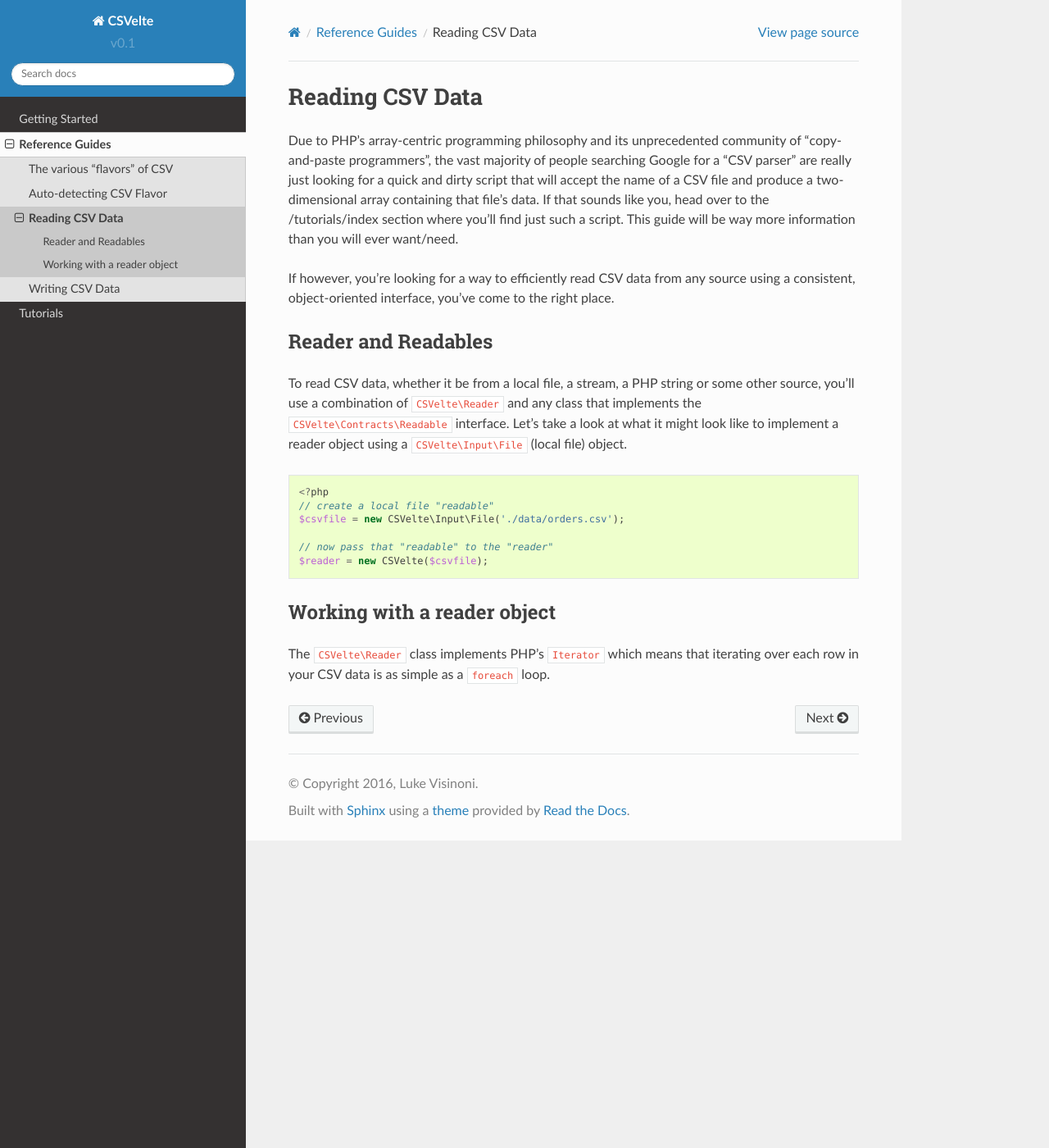
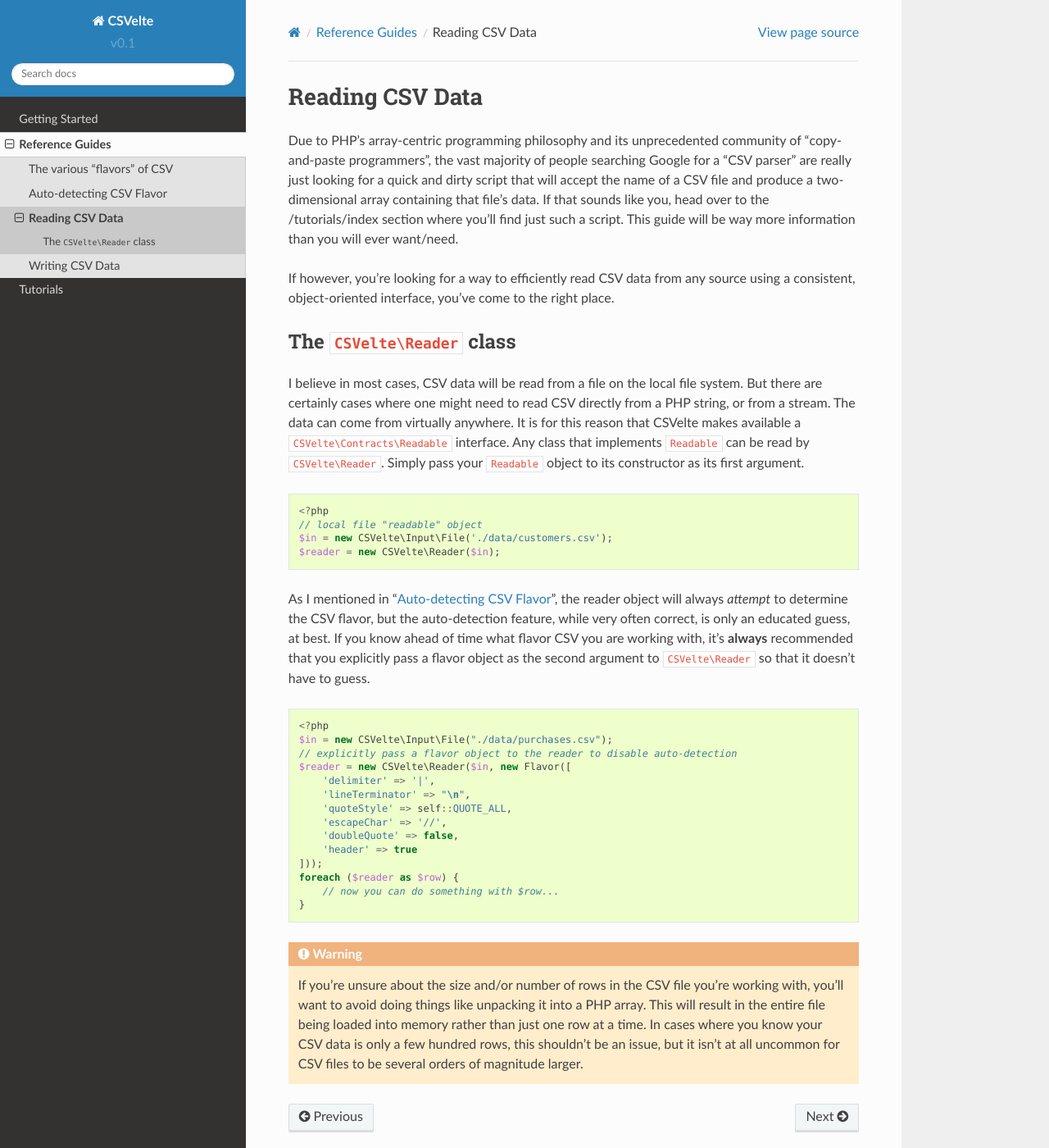
Before and after one commit to nozavroni/csvelte, a Sphinx documentation site: the page built from docs/reference/reading.rst, in a window 1280 px wide and 1400 px high. Shown: the whole window at 82% size. Built offline with Sphinx 7.4.7 and the Read the Docs theme 2.0.0, drawn with Linux system fonts in a browser that asks for light colours; cross-references to code outside the pages are shown as plain code.

Commit message:
Added stuff to reading #67

```diff
--- a/docs/reference/reading.rst
+++ b/docs/reference/reading.rst
@@ -6,21 +6,37 @@ Due to PHP's array-centric programming philosophy and its unprecedented communit
 
 If however, you're looking for a way to efficiently read CSV data from any source using a consistent, object-oriented interface, you've come to the right place.
 
-Reader and Readables
-====================
+The ``CSVelte\Reader`` class
+============================
 
-To read CSV data, whether it be from a local file, a stream, a PHP string or some other source, you'll use a combination of ``CSVelte\Reader`` and any class that implements the ``CSVelte\Contracts\Readable`` interface. Let's take a look at what it might look like to implement a reader object using a ``CSVelte\Input\File`` (local file) object.
+I believe in most cases, CSV data will be read from a file on the local file system. But there are certainly cases where one might need to read CSV directly from a PHP string, or from a stream. The data can come from virtually anywhere. It is for this reason that CSVelte makes available a :php:interface:`CSVelte\\Contracts\\Readable` interface. Any class that implements ``Readable`` can be read by ``CSVelte\Reader``. Simply pass your ``Readable`` object to its constructor as its first argument.
 
 ..  code-block:: php
 
     <?php
-    // create a local file "readable"
-    $csvfile = new CSVelte\Input\File('./data/orders.csv');
+    // local file "readable" object
+    $in = new CSVelte\Input\File('./data/customers.csv');
+    $reader = new CSVelte\Reader($in);
 
-    // now pass that "readable" to the "reader"
-    $reader = new CSVelte($csvfile);
+As I mentioned in ":doc:`tasting`", the reader object will always *attempt* to determine the CSV flavor, but the auto-detection feature, while very often correct, is only an educated guess, at best. If you know ahead of time what flavor CSV you are working with, it's **always** recommended that you explicitly pass a flavor object as the second argument to ``CSVelte\Reader`` so that it doesn't have to guess.
 
-Working with a reader object
-============================
+..  code-block:: php
 
-The ``CSVelte\Reader`` class implements PHP's :php:interface:`Iterator` which means that iterating over each row in your CSV data is as simple as a ``foreach`` loop.
+    <?php
+    $in = new CSVelte\Input\File("./data/purchases.csv");
+    // explicitly pass a flavor object to the reader to disable auto-detection
+    $reader = new CSVelte\Reader($in, new Flavor([
+        'delimiter' => '|',
+        'lineTerminator' => "\n",
+        'quoteStyle' => self::QUOTE_ALL,
+        'escapeChar' => '//',
+        'doubleQuote' => false,
+        'header' => true
+    ]));
+    foreach ($reader as $row) {
+        // now you can do something with $row...
+    }
+
+..  warning::
+
+    If you're unsure about the size and/or number of rows in the CSV file you're working with, you'll want to avoid doing things like unpacking it into a PHP array. This will result in the entire file being loaded into memory rather than just one row at a time. In cases where you know your CSV data is only a few hundred rows, this shouldn't be an issue, but it isn't at all uncommon for CSV files to be several orders of magnitude larger.
```
